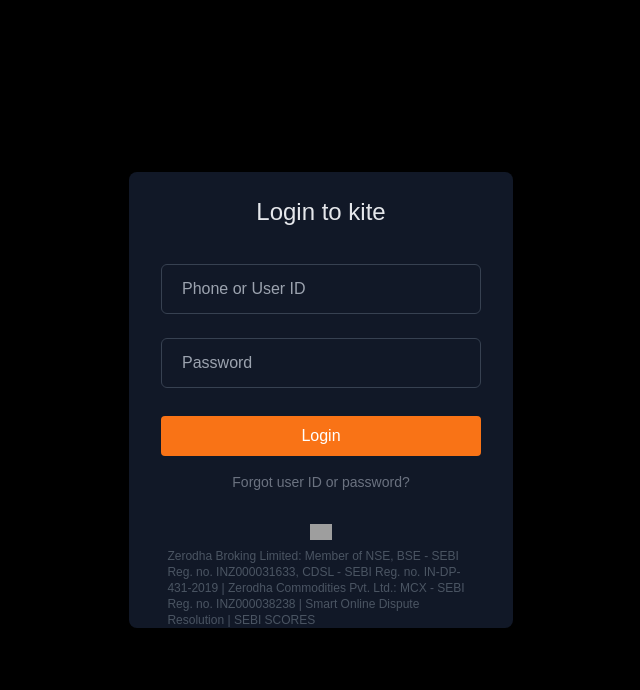
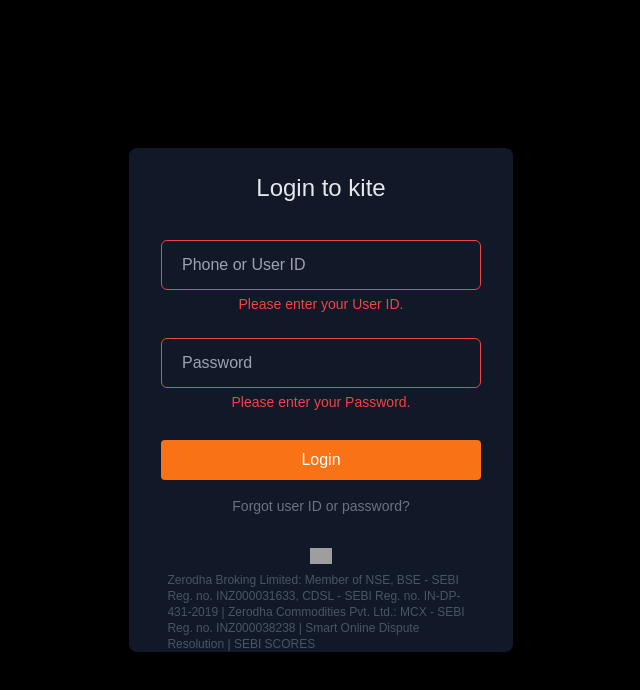
Before and after one commit to RikenMor001/Zerodha_Kite, a Next.js app: page / in a window 1280 px wide. Both pictures are taken after a click on the button "Login". Shown: the top 690 px of the page, without its empty margins (319-959 px from the left). Built offline with nearby package versions, Linux system fonts and the light colour scheme; grey boxes are pictures that could not be loaded.

Commit message:
Update page.tsx

```diff
--- a/app/page.tsx
+++ b/app/page.tsx
@@ -4,6 +4,23 @@
 export default function Home() {
   const [userId, setUserId] = useState<string>("");
   const [password, setPassword] = useState<string>("");
+  const [errors, setErrors] = useState<{ userId: string; password: string }>({
+    userId: "",
+    password: "",
+  });
+
+  const handleLogin = () => {
+    const newErrors = {
+      userId: userId ? "" : "Please enter your User ID.",
+      password: password ? "" : "Please enter your Password.",
+    };
+    setErrors(newErrors);
+
+    if (!newErrors.userId && !newErrors.password) {
+      // Proceed with login logic
+      console.log("Logging in...");
+    }
+  };
 
   return (
     <div className="flex justify-center items-center bg-black min-h-screen text-gray-200">
@@ -15,16 +32,23 @@
           <Input
             placeholder="Phone or User ID"
             type="text"
+            value={userId}
             onChange={(e) => setUserId(e.target.value)}
+            error={errors.userId}
           />
           <Input
             placeholder="Password"
             type="password"
+            value={password}
             onChange={(e) => setPassword(e.target.value)}
+            error={errors.password}
           />
         </div>
         <div className="flex justify-center items-center p-4">
-          <button className="w-80 bg-orange-500 text-white py-2 rounded hover:bg-orange-600">
+          <button
+            className="w-80 bg-orange-500 text-white py-2 rounded hover:bg-orange-600"
+            onClick={handleLogin}
+          >
             Login
           </button>
         </div>
@@ -54,18 +78,24 @@
 interface LoginProps {
   placeholder: string;
   type: string;
+  value: string;
   onChange: (e: ChangeEvent<HTMLInputElement>) => void;
+  error?: string;
 }
 
-export function Input({ placeholder, type, onChange }: LoginProps) {
+export function Input({ placeholder, type, value, onChange, error }: LoginProps) {
   return (
-    <div className="flex justify-center items-center p-3">
+    <div className="flex flex-col justify-center items-center p-3">
       <input
-        className="flex w-80 rounded-md border border-gray-700 text-md text-gray-500 px-5 py-3 bg-gray-900 justify-center items-center"
+        className={`flex w-80 rounded-md border text-md px-5 py-3 bg-gray-900 justify-center items-center ${
+          error ? "border-red-500" : "border-gray-700"
+        }`}
         placeholder={placeholder}
         type={type}
+        value={value}
         onChange={onChange}
       />
+      {error && <span className="text-red-500 text-sm mt-1">{error}</span>}
     </div>
   );
 }
```
